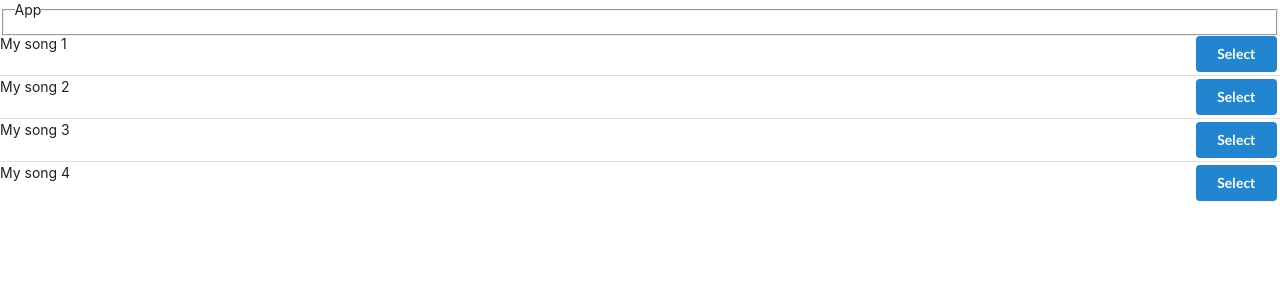
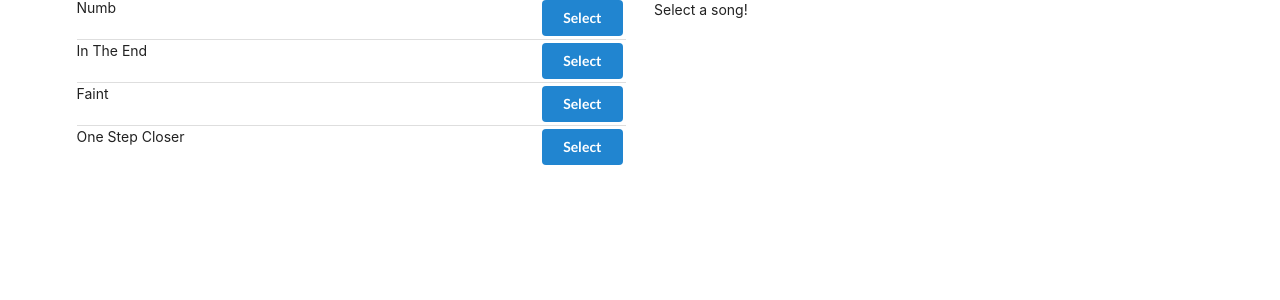
Before and after one commit to AbeTavarez/LearningRedux, a React (Create React App) app in the folder songs/: page / in a window 1280 px wide. Shown: the top 300 px of the page. Built offline with nearby package versions, Linux system fonts and the light colour scheme.

Commit message:
updated readme and comment on files

```diff
--- a/songs/src/App.js
+++ b/songs/src/App.js
@@ -1,17 +1,20 @@
-import React from 'react';
-import { selectSong } from './actions';
-import SongList from './components/SongList';
+import React from "react";
+import SongList from "./components/SongList";
+import SongDetail from "./components/SongDetail";
 
 const App = () => {
-  return <div>
-    <fieldset>
-      <legend>App</legend>
-    </fieldset>
-
-    <main>
-      <SongList />
+  return (
+    <main className="ui container grid">
+      <div className="ui row">
+        <div className="column eight wide">
+          <SongList />
+        </div>
+        <div className="column eight wide">
+          <SongDetail />
+        </div>
+      </div>
     </main>
-  </div>;
-}
+  );
+};
 
 export default App;
--- a/songs/src/actions/index.js
+++ b/songs/src/actions/index.js
@@ -1,4 +1,4 @@
-// Action Creator
+//* ===== Action Creator
 export const selectSong = song => {
     return {
         type: "SONG_SELECTED",
--- a/songs/src/index.js
+++ b/songs/src/index.js
@@ -6,7 +6,7 @@ import reportWebVitals from "./reportWebVitals";
 
 import { Provider } from "react-redux";
 import { createStore } from "redux";
-import reducers from "./reducers";
+import reducers from "./reducers/index";
 
 ReactDOM.render(
   <React.StrictMode>
--- a/songs/src/reducers/index.js
+++ b/songs/src/reducers/index.js
@@ -1,12 +1,13 @@
 import {combineReducers} from 'redux';
+//* ===== Reducers
 
 const songReducer = () => {
     return [
-        {title: 'My song 1', duration: '3:28'},
-        {title: 'My song 2', duration: '3:28'},
-        {title: 'My song 3', duration: '3:28'},
-        {title: 'My song 4', duration: '3:28'},
-    ];
+        {title: 'Numb', duration: '3:28'},
+        {title: 'In The End', duration: '2:45'},
+        {title: 'Faint', duration: '4:20'},
+        {title: 'One Step Closer', duration: '3:54'},
+    ]
 };
 
 const selectedSongReducer = (selectedSong=null, action) => {
@@ -16,6 +17,8 @@ const selectedSongReducer = (selectedSong=null, action) => {
     return selectedSong;
 };
 
+
+// The Keys on this object are going to be the Keys on our state object;
 export default combineReducers({
     songs: songReducer,
     selectedSong: selectedSongReducer
```
Also changed, not shown: 1 other file (tests, documents, lock files or other folders).
